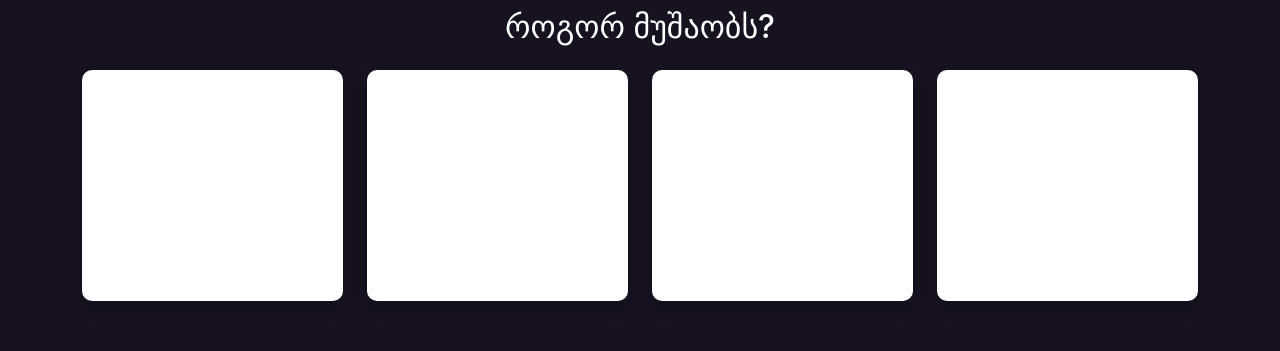
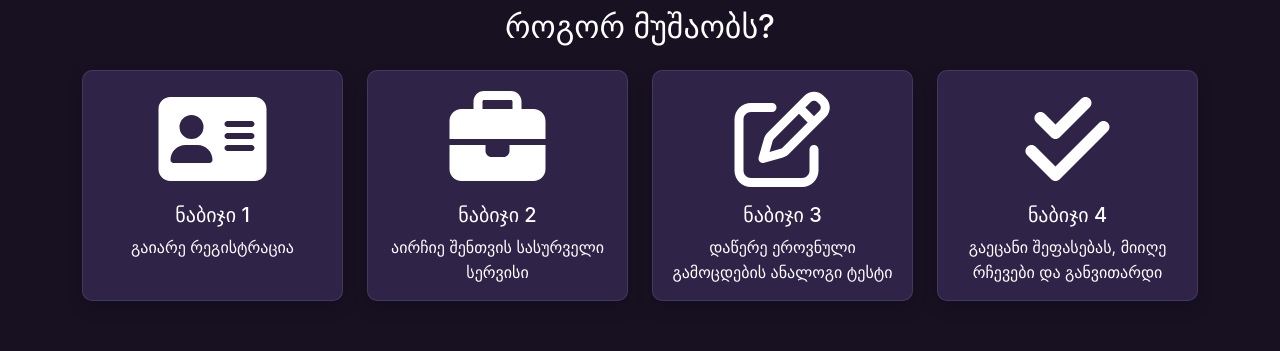
Before and after one commit to 3Threads/repetAItor, a React (Create React App) app: page / in a window 1280 px wide. Shown: the part 572-923 px from the top of the page. Built offline with nearby package versions, Linux system fonts and the light colour scheme; a web font is replaced by a local one.

Commit message:
Fixed Homepage card colors

```diff
--- a/src/App.scss
+++ b/src/App.scss
@@ -228,7 +228,7 @@ summary {
 
 
 .card {
-  //background-color: #2f2348 ;
+  //background-color: #2f2348 !important;
   border: 1px solid rgba(255, 255, 255, 0.1) !important;
   border-radius: 10px !important;
   color: white !important;
--- a/src/components/homepageComponents/HowItWorks.tsx
+++ b/src/components/homepageComponents/HowItWorks.tsx
@@ -36,7 +36,7 @@ export const HowItWorks = () => {
                     }
                 ].map((step, index) => (
                     <Col key={index} xs={12} sm={6} lg={3} style={{display: 'flex'}}>
-                        <Card className="shadow mb-4" style={{flex: 1}}>
+                        <Card className="shadow mb-4" style={{flex: 1, backgroundColor: '#2f2348'}}>
                             <FontAwesomeIcon icon={step.icon}  size={'6x'} style={{paddingTop: '20px'}}/>
                             <Card.Body>
                                 <Card.Title className="text-center">{step.title}</Card.Title>
--- a/src/components/homepageComponents/ServiceCard.tsx
+++ b/src/components/homepageComponents/ServiceCard.tsx
@@ -29,8 +29,8 @@ const ServiceCard: React.FC<ServiceCardProps> = ({
     const [checked, setChecked] = useState(false);
 
     return (
-        <Card style={{display: 'flex', flexDirection: 'column', height: '100%'}}>
-            <Card.Body style={{display: 'flex', flexDirection: 'column', paddingBottom: '10px'}}>
+        <Card style={{display: 'flex', flexDirection: 'column', height: '100%', backgroundColor: '#2f2348'}}>
+            <Card.Body style={{display: 'flex', flexDirection: 'column', paddingBottom: '10px',}}>
                 <Card.Title>{name}</Card.Title>
                 <Card.Text>{description}</Card.Text>
                 <Card.Text style={{marginBottom: '0'}}>
```
